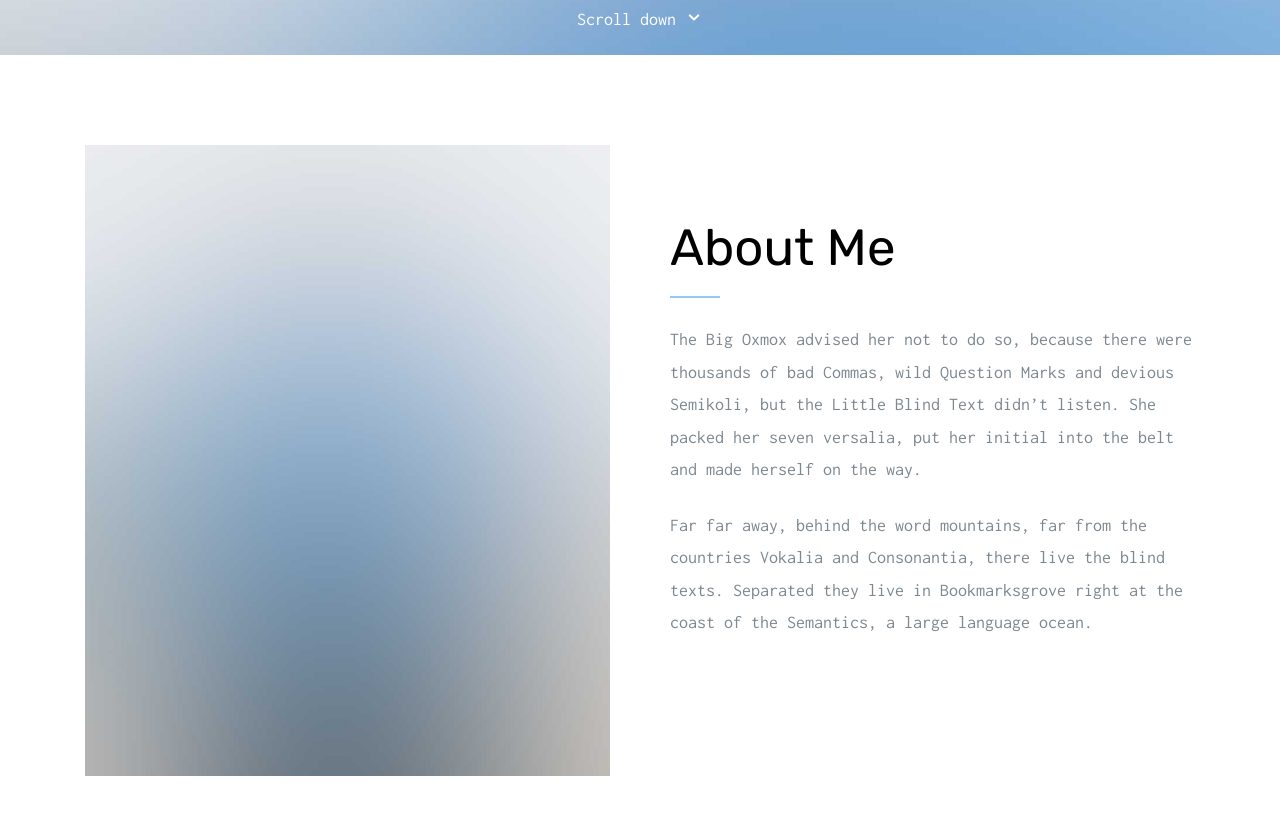
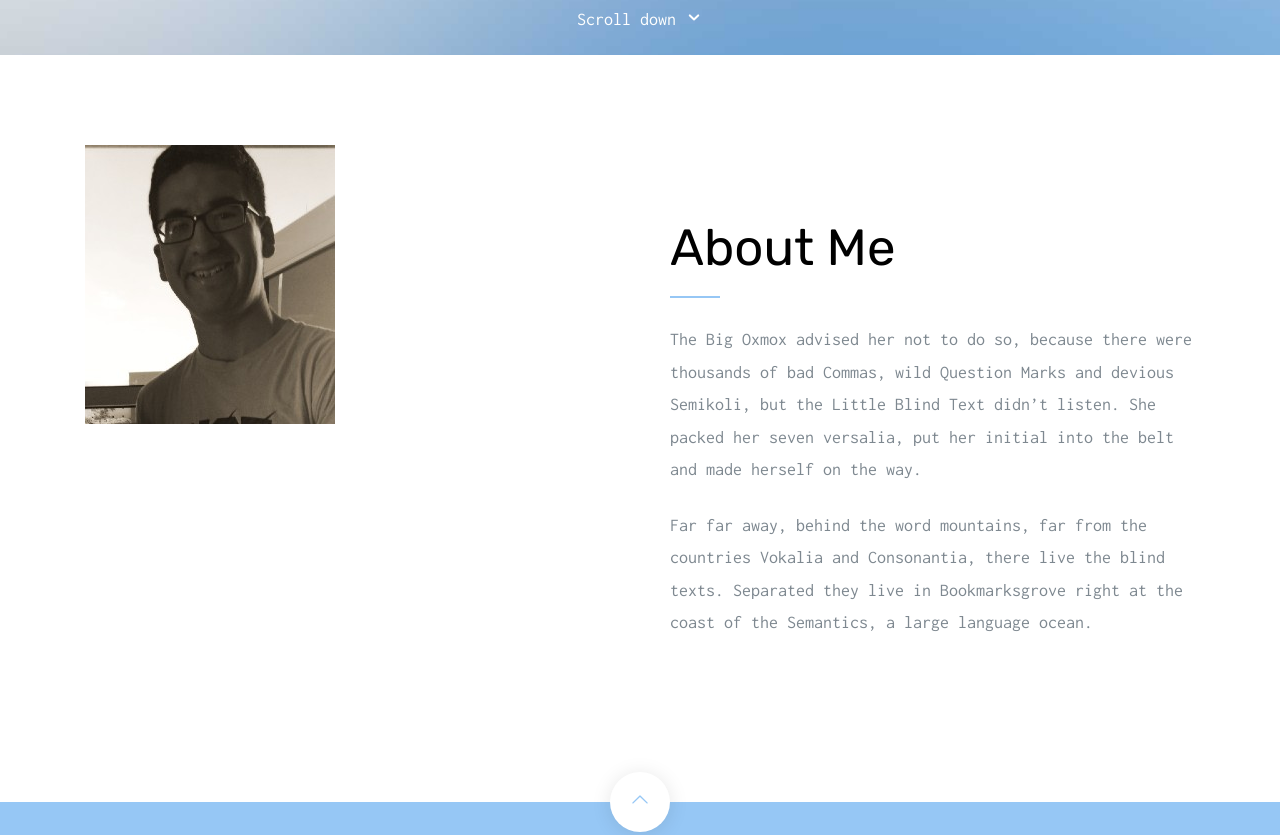
Before and after one commit to omarch06/omarch06.github.io, a website: page index.html in a window 1280 px wide. Shown: the part 745-1580 px from the top of the page. Drawn offline with Linux system fonts and the light colour scheme; files that its build step writes are made by us from their sources.

Commit message:
adding a pic

```diff
--- a/index.html
+++ b/index.html
@@ -76,7 +76,7 @@
       <div class="container">
         <div class="row probootstrap-gutter60 mb50">
           <div class="col-md-6">
-            <figure><img src="img/about_me.jpg" lt="Free Bootstrap Template by uicookies.com" class="img-responsive"></figure>
+            <figure><img src="Me.jpg" lt="Free Bootstrap Template by uicookies.com" class="img-responsive"></figure>
           </div>
           <div class="col-md-6">
             <h2 class="probootstrap-heading">About Me</h2>
```
Also changed, not shown: Me.jpg (added).
